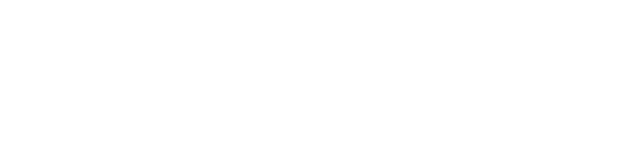
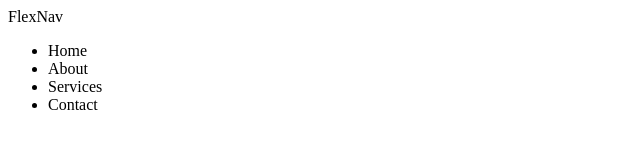
Before and after one commit to lokin7778/CSS-Flexbox-Practice, a plain HTML site: page index.html in a window 1280 px wide. Shown: the whole page, without its empty margins (0-640 px from the left). Drawn offline with Linux system fonts and the light colour scheme.

Commit message:
Added the basic html code which matches the desired outcome, no styling so far, this code is subject to change

```diff
--- a/index.html
+++ b/index.html
@@ -1,11 +1,31 @@
 <!DOCTYPE html>
 <html lang="en">
 <head>
+
     <meta charset="UTF-8">
     <meta name="viewport" content="width=device-width, initial-scale=1.0">
-    <title>Document</title>
+    <title>Navigation Bar Demonstration</title>
+    <link rel="stylesheet" href="style.css">
+
 </head>
 <body>
+    <!--Outer Container with class container-->
+    <div class="container">
+        <!--Inner container for the title-->
+        <div class="title">
+            FlexNav
+        </div>
+        <!--Inner container for the links-->
+        <div class="links">
+            <ul>
+                <li>Home</li>
+                <li>About</li>
+                <li>Services</li>
+                <li>Contact</li>
+            </ul>
+        </div>
+
+    </div>
 
 </body>
 </html>
```
